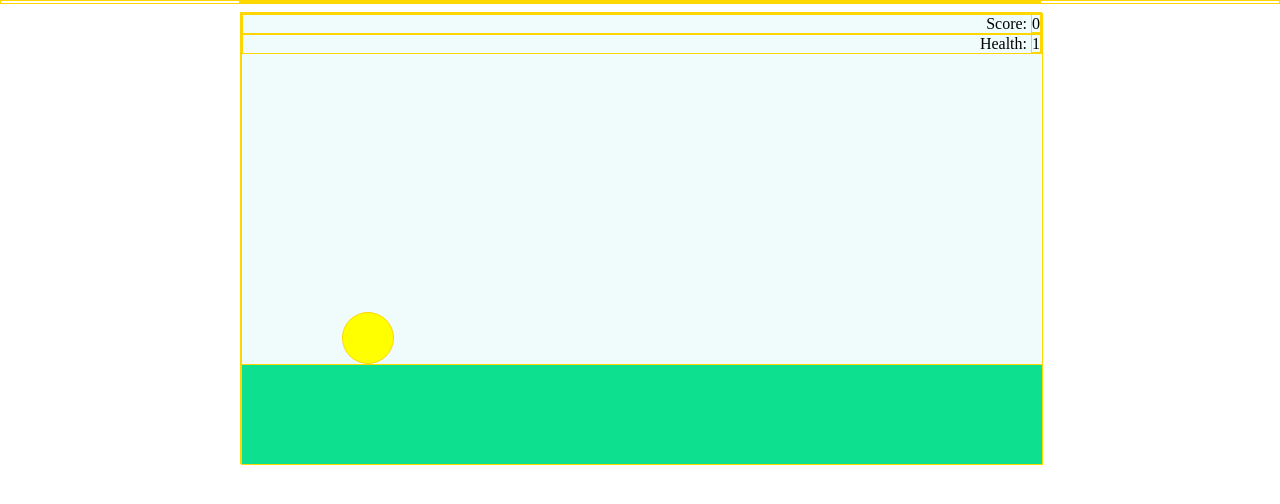
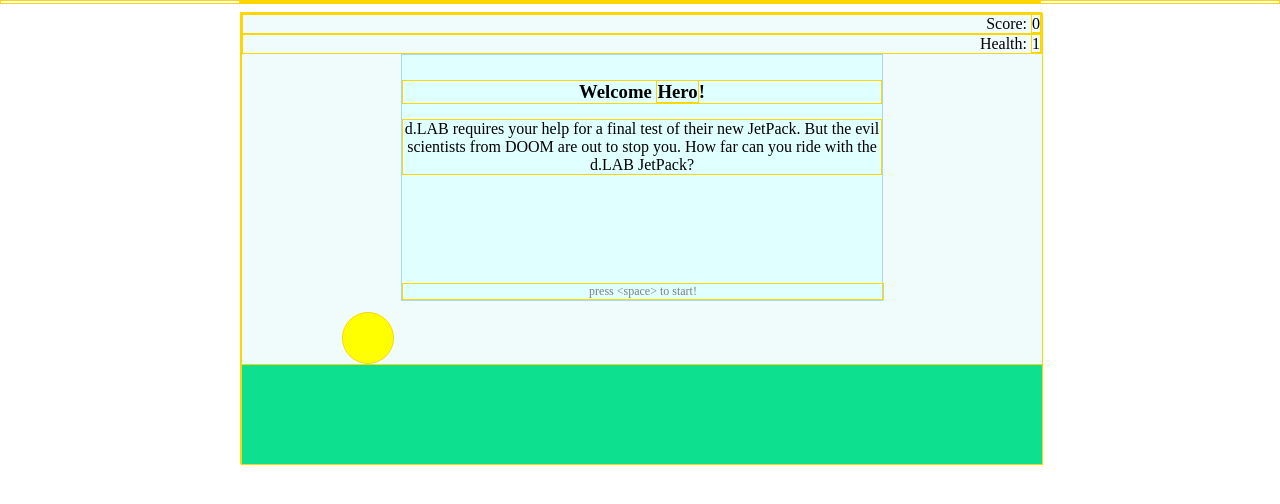
Before and after one commit to dchyii/JetPackGo, a plain HTML site: page index.html in a window 1280 px wide. Drawn offline with nearby package versions, Linux system fonts and the light colour scheme.

Commit message:
added intro screen

```diff
--- a/css/main.css
+++ b/css/main.css
@@ -98,6 +98,11 @@ body {
   margin-top: 25px;
 }
 
+.screen p {
+  margin-top: 15px;
+  /* font-size: 1.5em; */
+}
+
 .instruction {
   width: 100%;
   font-size: 12px;
--- a/index.html
+++ b/index.html
@@ -22,6 +22,11 @@
           <div id="hero"></div>
           <div class="gameStats">Score: <span id = "score">0</span></div>
           <div class="gameStats">Health: <span id = health>5</span></div>
+          <div id="intro" class="screen">
+            <h3>Welcome <span id="name">Hero</span>!</h3>
+            <p>d.LAB requires your help for a final test of their new JetPack. But the evil scientists from DOOM are out to stop you. How far can you ride with the d.LAB JetPack?</p>
+            <p class="instruction">press &lt;space&gt; to start!</p>
+          </div>
           <div id="gameOver" class="screen hide">
             <h3>Game Over</h3>
             <h3>High Scores</h3>
```
